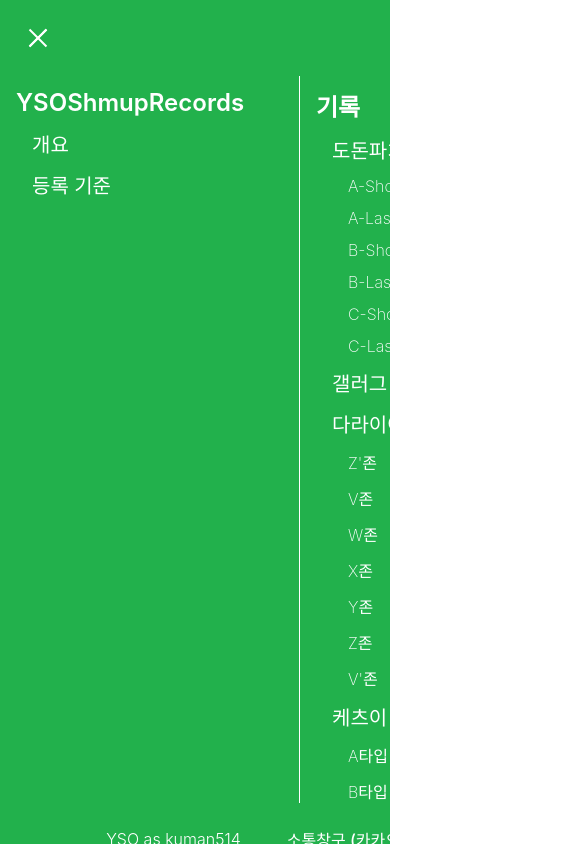
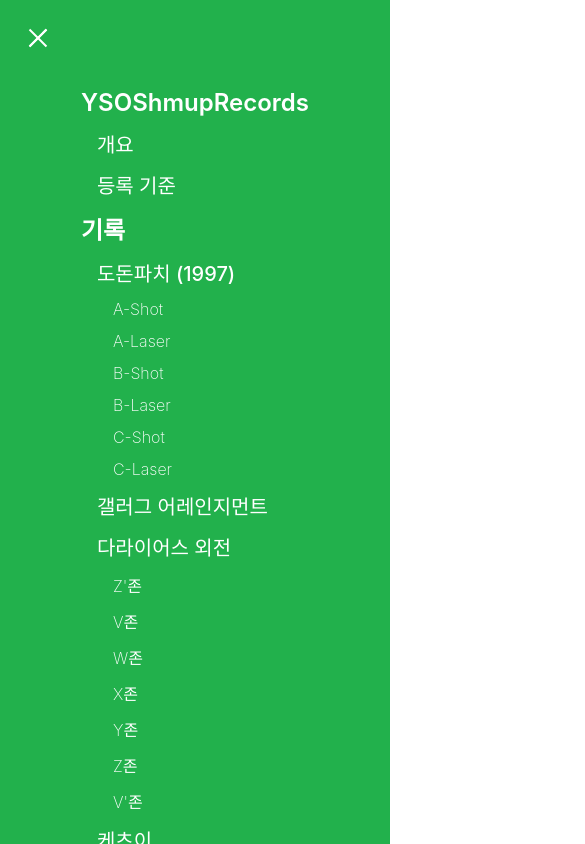
Before and after one commit to kuman514/YSOShmupRecords, a React (Vite) app: page / in a window 390 px wide. Both pictures are taken after a click on the button 38 px from the left and 38 px from the top of the page. Shown: the top 844 px of the page, 585 px wide, since content can reach past the window. Built offline with nearby package versions, Linux system fonts and the light colour scheme.

Commit message:
improvement: make sidebar footer & navigation forest more flexible to portrait

```diff
--- a/src/components/molecules/NavigationForest/index.tsx
+++ b/src/components/molecules/NavigationForest/index.tsx
@@ -12,6 +12,10 @@
 
   overflow-x: hidden;
   overflow-y: auto;
+
+  @media (max-width: 1000px) {
+    flex-direction: column;
+  }
 `;
 
 const TreeContainer = styled.div`
@@ -25,6 +29,11 @@
 
   &:last-of-type {
     border: none;
+  }
+
+  @media (max-width: 1000px) {
+    width: min(300px, 100%);
+    border-right: none;
   }
 `;
 
--- a/src/components/molecules/SidebarFooter/index.tsx
+++ b/src/components/molecules/SidebarFooter/index.tsx
@@ -7,9 +7,11 @@
 const Root = styled.div`
   display: flex;
   flex-direction: row;
+  flex-wrap: wrap;
   justify-content: center;
   align-items: center;
 
+  row-gap: 8px;
   column-gap: 20px;
   padding: 16px 16px 16px 32px;
 
```
Also changed, not shown: 1 other file (tests, documents, lock files or other folders).
